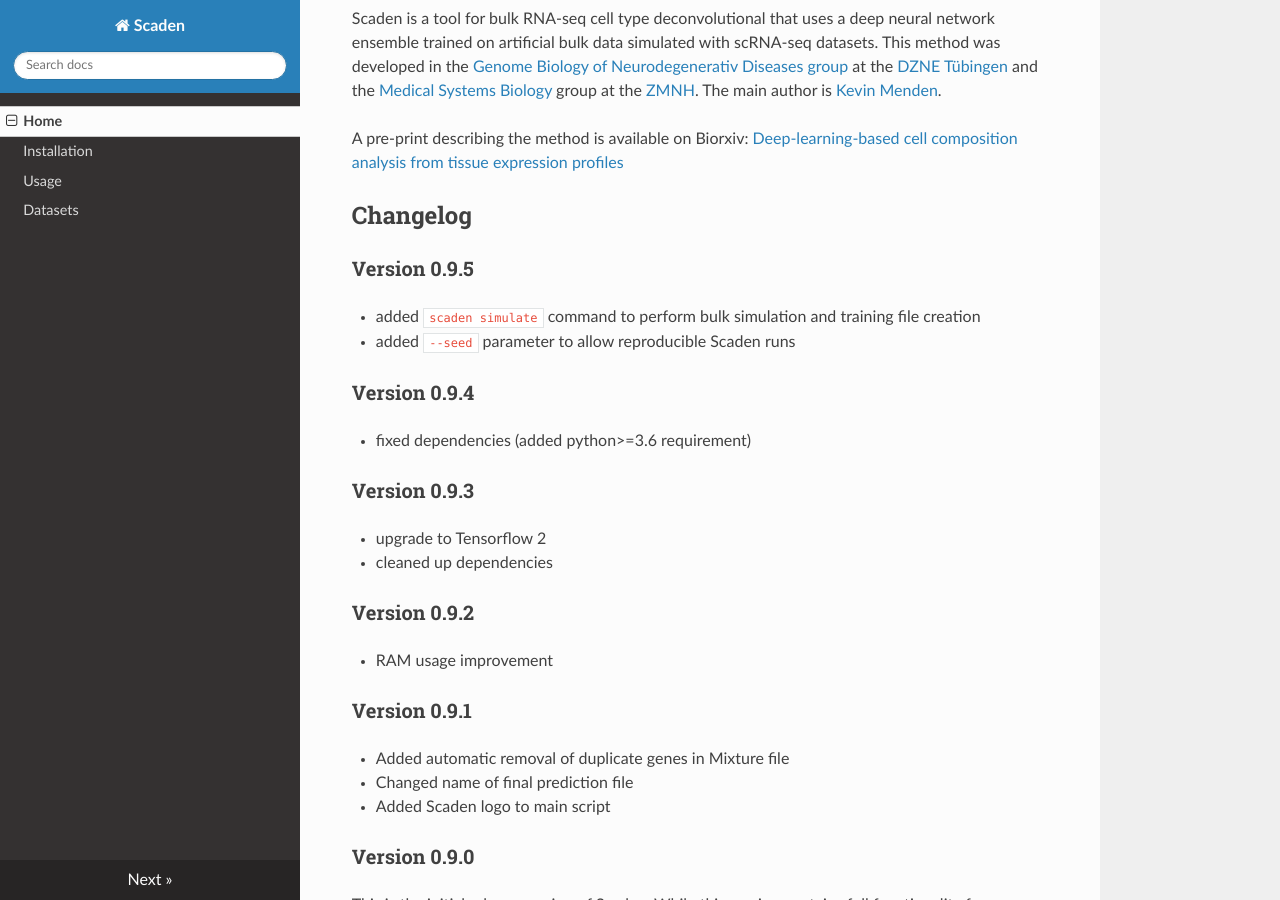
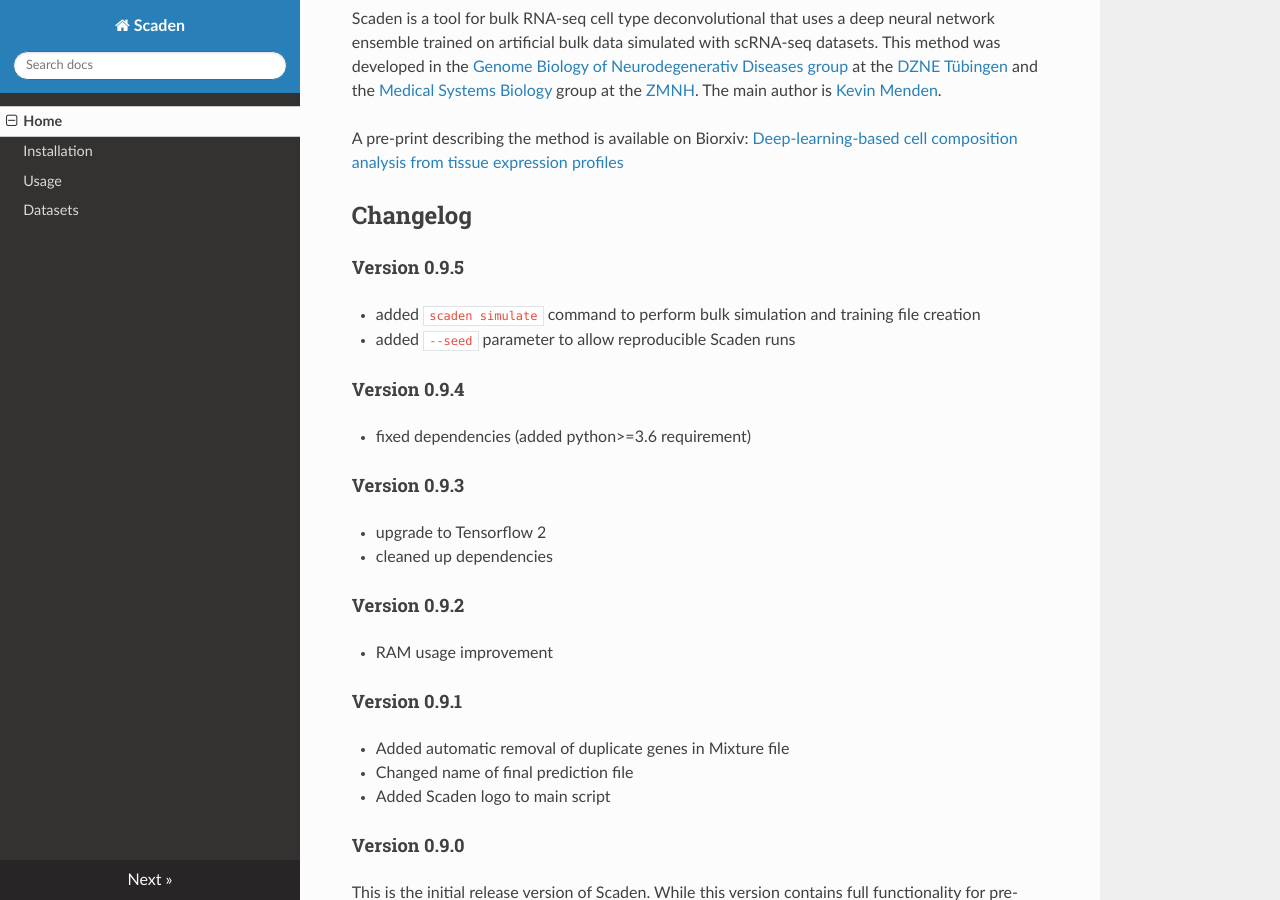
Before and after one commit to KevinMenden/scaden, an MkDocs documentation site: the page built from docs/index.md, in a window 1280 px wide and 900 px high, scrolled down 330 px. Built offline with MkDocs 1.6.1, drawn with Linux system fonts in a browser that asks for light colours; nearby versions of some CDN libraries.

```diff
--- a/docs/index.md
+++ b/docs/index.md
@@ -10,32 +10,28 @@ A pre-print describing the method is available on Biorxiv:
 [Deep-learning-based cell composition analysis from tissue expression profiles](https://www.biorxiv.org/content/10.1101/659227v1)
 
 
-
-
-
 ## Changelog
 
-### Version 0.9.5
+#### Version 0.9.5
 + added `scaden simulate` command to perform bulk simulation and training file creation
 + added `--seed` parameter to allow reproducible Scaden runs
 
-### Version 0.9.4
+#### Version 0.9.4
 + fixed dependencies (added python>=3.6 requirement)
 
-### Version 0.9.3
+#### Version 0.9.3
 + upgrade to Tensorflow 2
 + cleaned up dependencies
 
-### Version 0.9.2
+#### Version 0.9.2
 + RAM usage improvement
 
-### Version 0.9.1
+#### Version 0.9.1
 + Added automatic removal of duplicate genes in Mixture file
 + Changed name of final prediction file
 + Added Scaden logo to main script
 
-
-### Version 0.9.0
+#### Version 0.9.0
 This is the initial release version of Scaden. While this version contains full functionality for pre-processing, training and prediction, it does not
 contain thorough error messages, plotting functionality and a solid helper function for generation training data. These are all features
 planned for the release of v.1.0.0.
```
Also changed, not shown: docs/installation.md (+4 -4 lines), environment.yml (deleted, +0 -9 lines), 1 other file.
